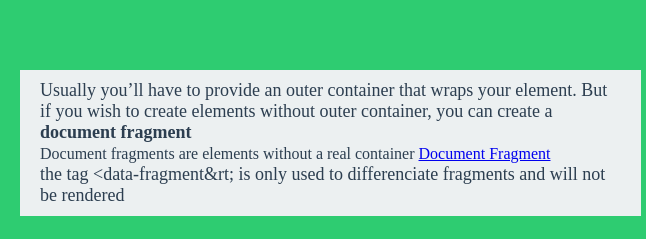
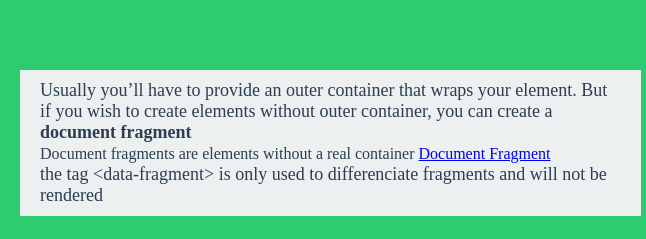
Before and after one commit to tjb-webcomponents/html-template-string, a website: page docs/index.html in a window 1280 px wide. Shown: the part 2368-2607 px from the top of the page, 20-666 px from the left. Drawn offline with nearby package versions, Linux system fonts and the light colour scheme.

Commit message:
update examples

```diff
--- a/docs/index.html
+++ b/docs/index.html
@@ -111,7 +111,7 @@
     <text>
       <p>Usually you’ll have to provide an outer container that wraps your element. But if you wish to create elements without outer container, you can create a <strong>document fragment</strong> <br>
       <span> Document fragments are elements without a real container <a target="_blank" href="https://developer.mozilla.org/en-US/docs/Web/API/DocumentFragment">Document Fragment</a></span><br>
-      the tag &lt;data-fragment&rt; is only used to differenciate fragments and will not be rendered</p>
+      the tag &lt;data-fragment&gt; is only used to differenciate fragments and will not be rendered</p>
       <pre><code class="language-javascript">
         <xmp>
           const fragment = html`
```
